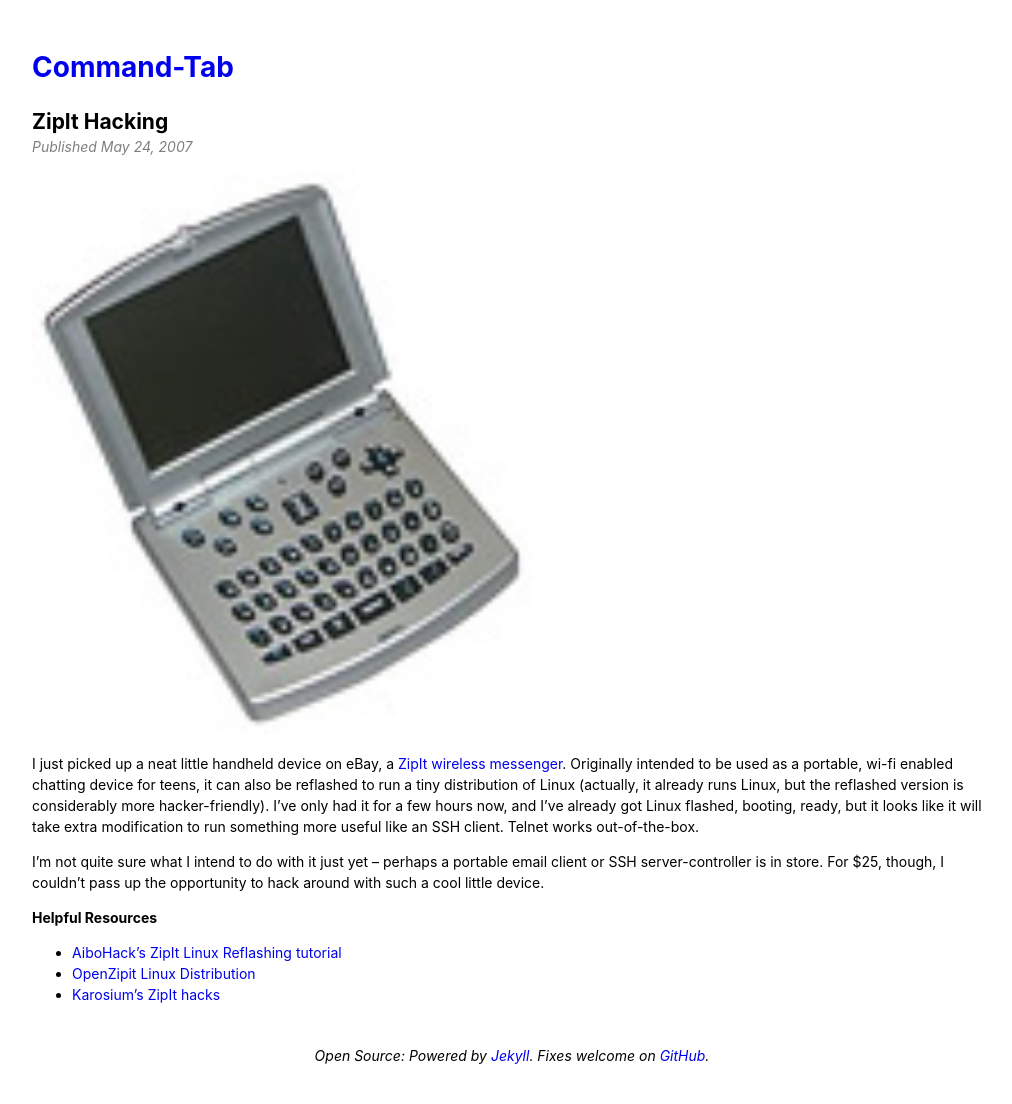
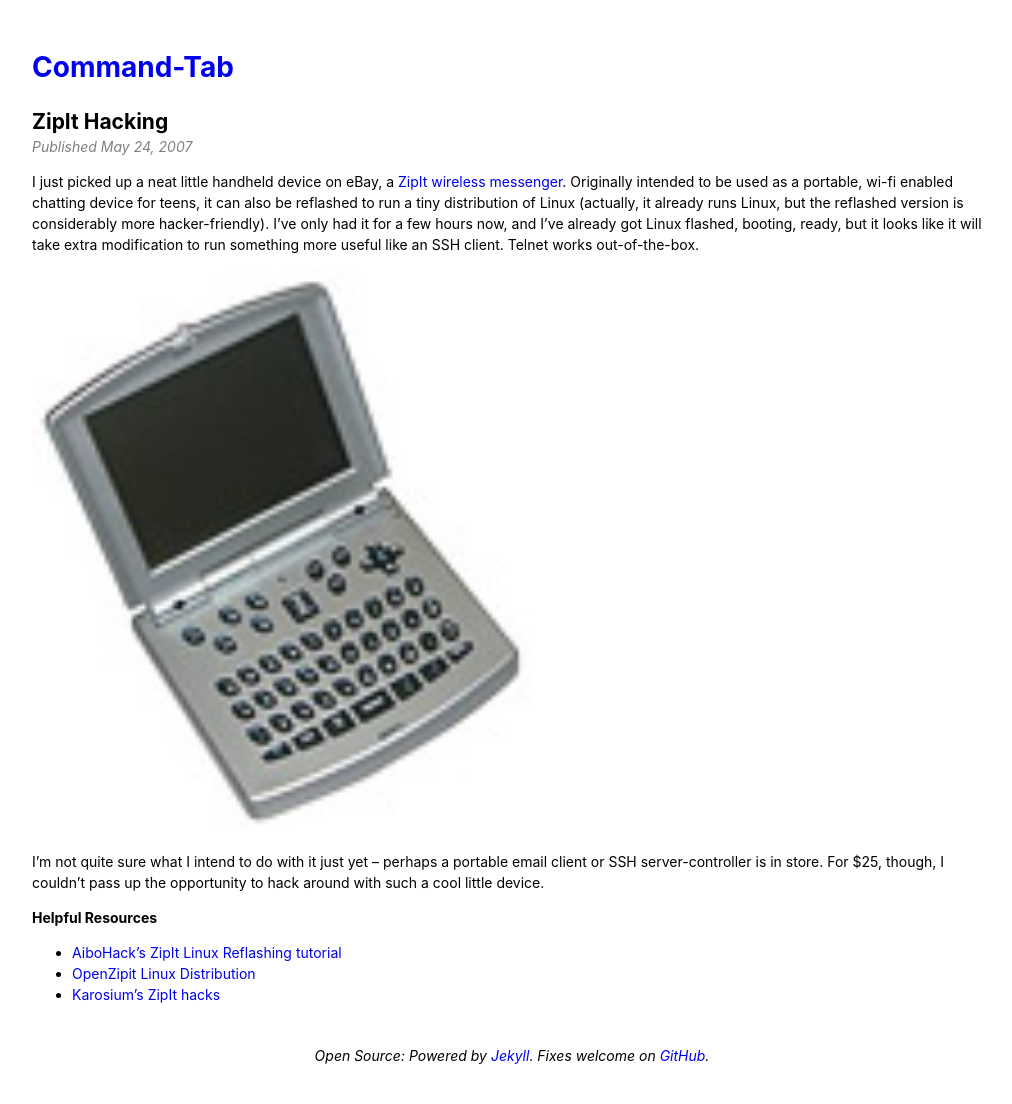
Before and after one commit to command-tab/dotcom, a Jekyll site: the page built from _posts/2007/2007-05-24-zipit-hacking.md, in a window 1280 px wide. Shown: the whole page, without its empty margins (128-1140 px from the left). Built offline with Jekyll 4.4.1, drawn with Linux system fonts in a browser that asks for light colours.

Commit message:
Fix preview text

```diff
--- a/_posts/2007/2007-05-24-zipit-hacking.md
+++ b/_posts/2007/2007-05-24-zipit-hacking.md
@@ -2,9 +2,9 @@
 layout: post
 title: ZipIt Hacking
 ---
+I just picked up a neat little handheld device on eBay, a [ZipIt wireless messenger](http://zipitwireless.com/productzip.html). Originally intended to be used as a portable, wi-fi enabled chatting device for teens, it can also be reflashed to run a tiny distribution of Linux (actually, it already runs Linux, but the reflashed version is considerably more hacker-friendly). I've only had it for a few hours now, and I've already got Linux flashed, booting, ready, but it looks like it will take extra modification to run something more useful like an SSH client. Telnet works out-of-the-box.
+
 ![zipit device](/assets/zipit.jpg)
-
-I just picked up a neat little handheld device on eBay, a [ZipIt wireless messenger](http://zipitwireless.com/productzip.html). Originally intended to be used as a portable, wi-fi enabled chatting device for teens, it can also be reflashed to run a tiny distribution of Linux (actually, it already runs Linux, but the reflashed version is considerably more hacker-friendly). I've only had it for a few hours now, and I've already got Linux flashed, booting, ready, but it looks like it will take extra modification to run something more useful like an SSH client. Telnet works out-of-the-box.
 
 I'm not quite sure what I intend to do with it just yet -- perhaps a portable email client or SSH server-controller is in store. For $25, though, I couldn't pass up the opportunity to hack around with such a cool little device.
 
```
